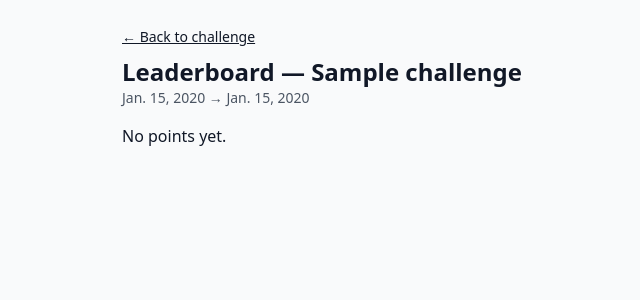
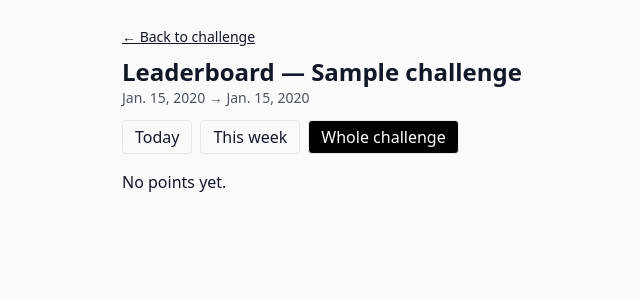
Before and after one commit to ozodms/habit-competition, a Django app: a page that uses templates/scoring/leaderboard.html in a window 1280 px wide. Shown: the part 53-353 px from the top of the page, without its empty margins (22-662 px from the left). Run offline with Django 5.2, Linux system fonts and the light colour scheme; tables that the repository leaves empty hold one stand-in row (values such as "Sample post"); some libraries are stand-ins or nearby versions.

Commit message:
feat(scoring): leaderboard period filters (today/week/whole challenge)

```diff
--- a/scoring/views.py
+++ b/scoring/views.py
@@ -1,8 +1,30 @@
 from django.views.generic import TemplateView
 from django.shortcuts import get_object_or_404
 from django.db.models import Sum
+from django.utils import timezone
+from datetime import timedelta, date
+
 from challenges.models import Challenge
 from .models import ScoreEvent
+
+
+def _period_bounds(ch: Challenge, period: str) -> tuple[date, date]:
+    today = timezone.localdate()
+
+    if period == "today":
+        date_from = date_to = today
+    elif period == "week":
+        iso_weekday = today.isoweekday()
+        monday = today - timedelta(days=iso_weekday - 1)
+        sunday = monday + timedelta(days=6)
+        date_from, date_to = monday, sunday
+    else:
+        date_from, date_to = ch.start_date, ch.end_date
+
+    date_from = max(date_from, ch.start_date)
+    date_to = min(date_to, ch.end_date)
+    return (date_from, date_to)
+
 
 class LeaderboardView(TemplateView):
     template_name = "scoring/leaderboard.html"
@@ -11,14 +33,15 @@
         ctx = super().get_context_data(**kwargs)
         slug = self.kwargs["slug"]
         ch = get_object_or_404(Challenge, slug=slug)
-        ctx["challenge"] = ch
+        period = self.request.GET.get("period", "challenge")
 
-        qs = (
-            ScoreEvent.objects
-            .filter(
+        date_from, date_to = _period_bounds(ch, period)
+
+        rows = (
+            ScoreEvent.objects.filter(
                 enrollment__challenge=ch,
-                checkin__done_at__gte=ch.start_date,
-                checkin__done_at__lte=ch.end_date,
+                checkin__done_at__gte=date_from,
+                checkin__done_at__lte=date_to,
                 reason="checkin",
             )
             .values("enrollment__user__username", "enrollment_id")
@@ -26,5 +49,13 @@
             .order_by("-total_points")
         )
 
-        ctx["rows"] = qs
+        ctx.update(
+            {
+                "challenge": ch,
+                "rows": rows,
+                "period": period,
+                "date_from": date_from,
+                "date_to": date_to,
+            }
+        )
         return ctx
--- a/templates/scoring/leaderboard.html
+++ b/templates/scoring/leaderboard.html
@@ -4,7 +4,18 @@
 <a href="{{ challenge.get_absolute_url }}" class="text-sm underline">&larr; Back to challenge</a>
 
 <h1 class="text-2xl font-semibold mt-2">Leaderboard — {{ challenge.name }}</h1>
-<p class="text-sm text-gray-600">{{ challenge.start_date }} → {{ challenge.end_date }}</p>
+<p class="text-sm text-gray-600">{{ date_from }} → {{ date_to }}</p>
+
+<div class="mt-3 flex items-center gap-2">
+    {% with p=period %}
+    <a href="?period=today"
+        class="px-3 py-1 rounded border {% if p == 'today' %}bg-black text-white{% endif %}">Today</a>
+    <a href="?period=week" class="px-3 py-1 rounded border {% if p == 'week' %}bg-black text-white{% endif %}">This
+        week</a>
+    <a href="?period=challenge"
+        class="px-3 py-1 rounded border {% if p == 'challenge' %}bg-black text-white{% endif %}">Whole challenge</a>
+    {% endwith %}
+</div>
 
 {% if rows %}
 <div class="mt-4 bg-white border rounded">
```
